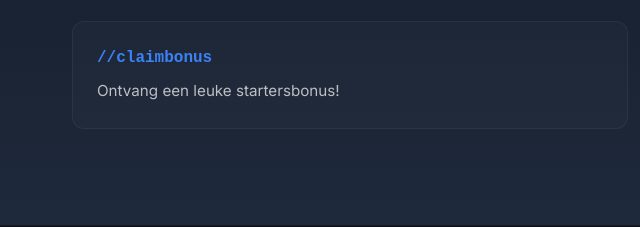
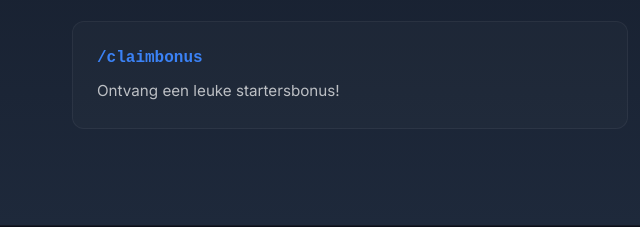
Before and after one commit to onyx-png/HaarlemRP, a plain HTML site: page index.html in a window 1280 px wide. Shown: the part 3710-3937 px from the top of the page, 0-640 px from the left. Drawn offline with Linux system fonts and the light colour scheme.

Commit message:
Update index.html

```diff
--- a/index.html
+++ b/index.html
@@ -949,7 +949,7 @@
                 </div>
 
                 <div class="command-card">
-                    <div class="command-syntax">//claimbonus</div>
+                    <div class="command-syntax">/claimbonus</div>
                     <div class="command-description">Ontvang een leuke startersbonus!</div>
                 </div>
 
```
